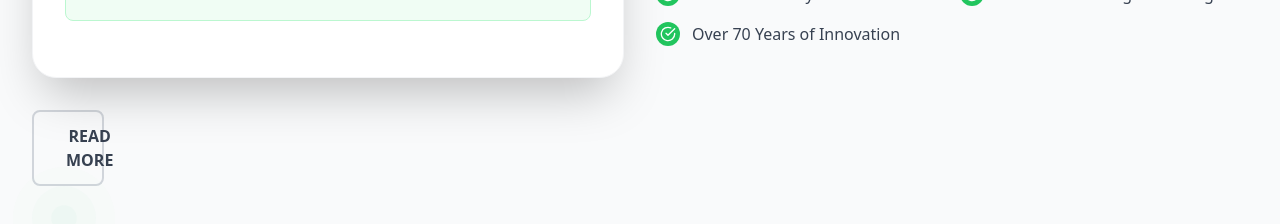
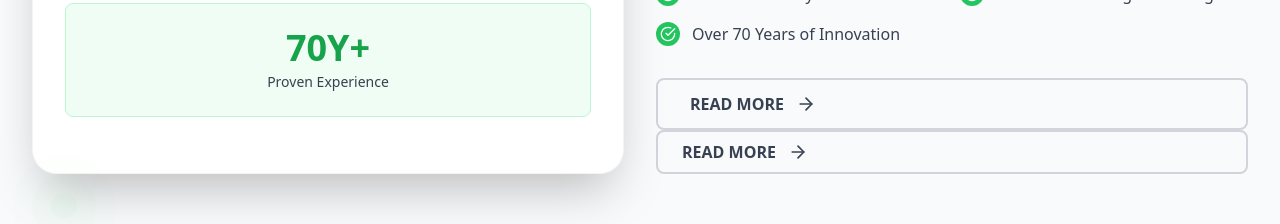
Before and after one commit to AzmehAh/azmeh-web, a React (Vite) app: page / in a window 1280 px wide. Shown: the part 1740-1964 px from the top of the page. Built offline with nearby package versions, Linux system fonts and the light colour scheme.

Commit message:
Updated AboutSection.tsx

```diff
--- a/src/components/AboutSection.tsx
+++ b/src/components/AboutSection.tsx
@@ -129,9 +129,7 @@ const AboutSection = () => {
               ))}
             </div>
 
-
-          </motion.div>
-           {/* Read More Button */}
+                   {/* Read More Button */}
             <motion.button
               onClick={() => navigate('/about')}
               whileHover={{ scale: 1.02 }}
@@ -140,7 +138,17 @@ const AboutSection = () => {
             >
               <span>READ MORE</span>
               <ArrowRight className="w-5 h-5 group-hover:translate-x-1 transition-transform" />
-            </motion.button>
+            </motion.button><motion.button
+  onClick={() => navigate('/about')}
+  whileHover={{ scale: 1.02 }}
+  whileTap={{ scale: 0.98 }}
+  className="inline-flex items-center space-x-3 px-6 py-2 border-2 border-gray-300 text-gray-700 font-semibold rounded-lg hover:border-[#2C5DB6] hover:text-[#2C5DB6] transition-all duration-300 w-auto"
+>
+  <span>READ MORE</span>
+  <ArrowRight className="w-5 h-5 group-hover:translate-x-1 transition-transform" />
+</motion.button>
+
+          </motion.div>
         </div>
       </div>
 
```
